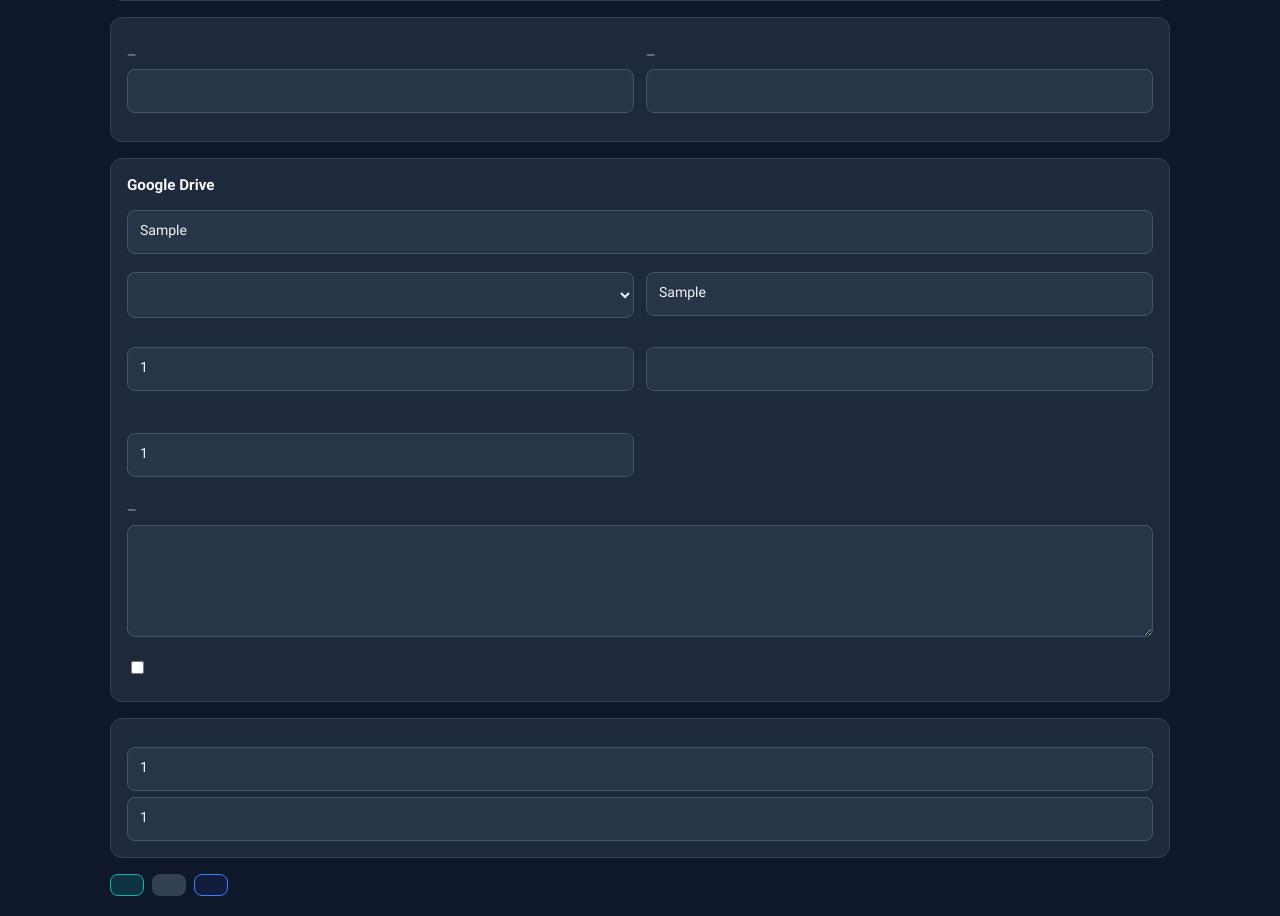
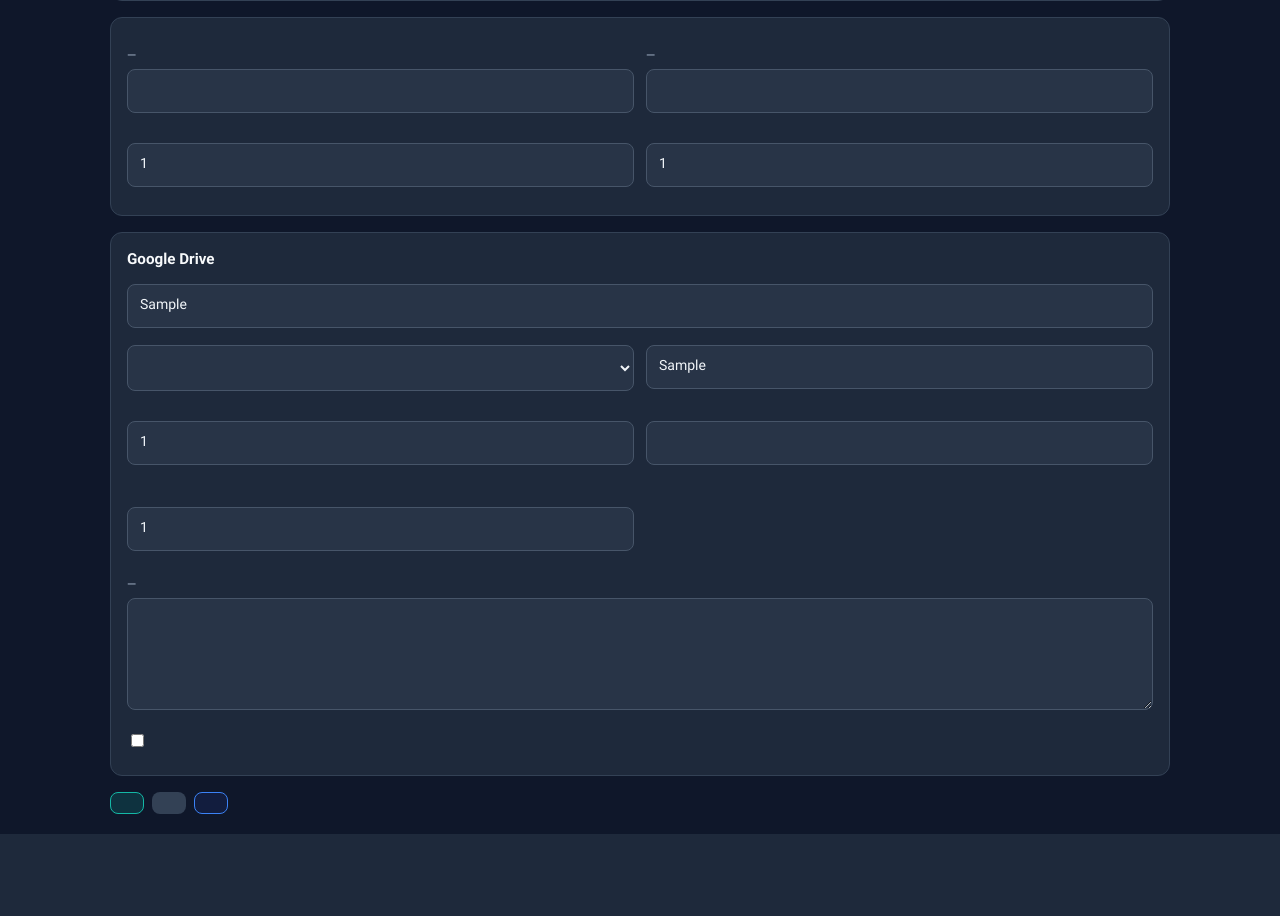
Before and after one commit to alirezasakhaie69/IT-Invoice, a Python web app: template app/templates/settings.html in a window 1280 px wide. Shown: the part 367-1283 px from the top of the page. After the commit the page ends 1201 px from the top, so only its background shows below. Run offline with Jinja, Linux system fonts and the light colour scheme; the template is opened without the code that fills it: most values are stand-ins (such as "Sample title", 1, 10 or a date in 2020); lists and menus that the app fills with data are empty.

Commit message:
Send problem

```diff
--- a/app/templates/settings.html
+++ b/app/templates/settings.html
@@ -27,6 +27,14 @@
       <div class="field">
         <label>{{ t('telegram_token') }} — {{ t('configured') if drive.has_telegram_token else t('not_configured') }}</label>
         <input class="input" name="telegram_bot_token" type="password" autocomplete="off" placeholder="{{ t('leave_secret') }}">
+      </div>
+      <div class="field">
+        <label>{{ t('admin_bale_id') }}</label>
+        <input class="input" name="admin_bale_id" value="{{ drive.admin_bale_id or '' }}" autocomplete="off">
+      </div>
+      <div class="field">
+        <label>{{ t('admin_telegram_id') }}</label>
+        <input class="input" name="admin_telegram_id" value="{{ drive.admin_telegram_id or '' }}" autocomplete="off">
       </div>
     </div>
   </div>
@@ -67,17 +75,6 @@
     </div>
     <label><input type="checkbox" name="auto_save" {% if drive.auto_save_on_send %}checked{% endif %}> {{ t('auto_save') }}</label>
   </div>
-  <div class="card">
-    <h2>{{ t('admin_messenger') }}</h2>
-    <div class="form-group">
-      <label>{{ t('admin_bale_id') }}</label>
-      <input class="input" name="admin_bale_id" value="{{ drive.admin_bale_id or '' }}">
-    </div>
-    <div class="form-group">
-      <label>{{ t('admin_telegram_id') }}</label>
-      <input class="input" name="admin_telegram_id" value="{{ drive.admin_telegram_id or '' }}">
-    </div>
-  </div>
   <div class="actions">
     <button class="btn btn-primary" name="action" value="save" type="submit">{{ t('save') }}</button>
     <button class="btn btn-secondary" name="action" value="test" type="submit">{{ t('test_connection') }}</button>
```
Also changed, not shown: app/drive.py (+7 -0 lines).
